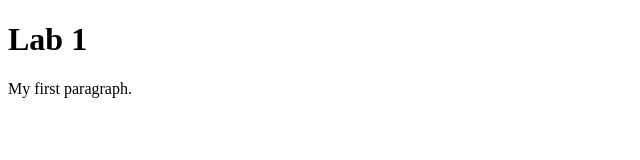
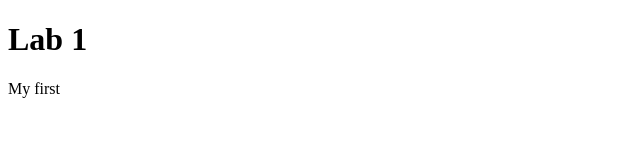
Before and after one commit to Leela0829/webtech, a plain HTML site: page index.html in a window 1280 px wide. Shown: the full height of the page, 0-640 px from the left. Drawn offline with Linux system fonts and the light colour scheme.

Commit message:
initial commit

```diff
--- a/index.html
+++ b/index.html
@@ -3,7 +3,7 @@
 <body>
 
 <h1>Lab 1</h1>
-<p>My first paragraph.</p>
+<p>My first</p>
 
 </body>
 </html>
```
